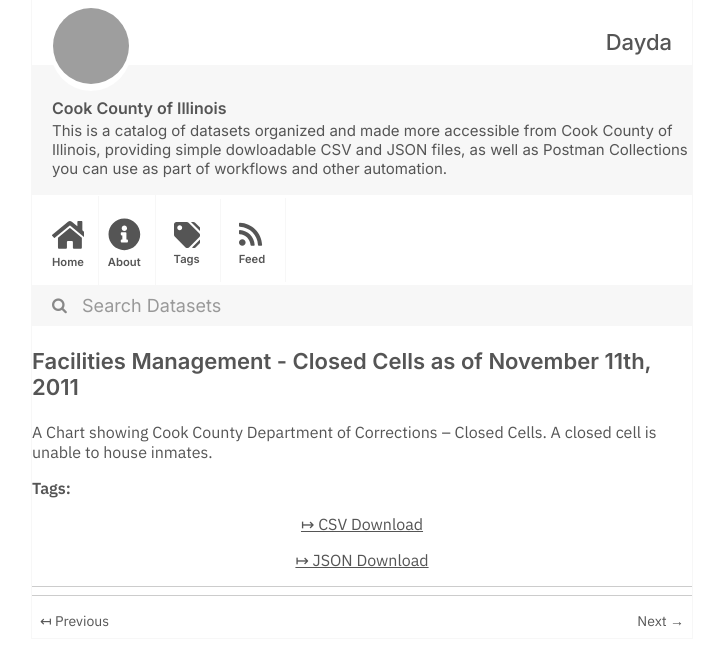
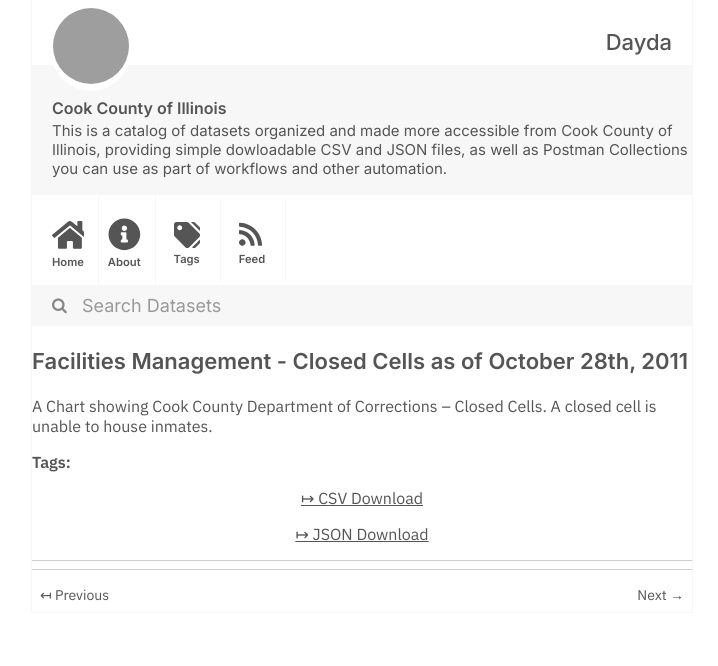
Before and after one commit to dayda-entities/cook-county-of-illinois, a Jekyll site: the page built from _posts/2020-11-10-facilities-management-closed-c.md, in a window 1280 px wide, cut to the strip 0-666 px from the top of the page. Shown: the whole strip, without its empty margins (278-996 px from the left). Built offline with Jekyll 4.4.1, drawn with Linux system fonts in a browser that asks for light colours; grey boxes are pictures that could not be loaded.

Commit message:
Publish Data

```diff
--- a/_posts/2020-11-10-facilities-management-closed-c.md
+++ b/_posts/2020-11-10-facilities-management-closed-c.md
@@ -1,16 +1,16 @@
 ---
-title: 'Facilities Management - Closed Cells as of November 11th, 2011'
-created: '2020-11-10T16:57:10.320905'
-modified: '2020-11-10T16:57:10.320915'
+title: 'Facilities Management - Closed Cells as of October 28th, 2011'
+created: '2020-11-10T16:57:43.367347'
+modified: '2020-11-10T16:57:43.367358'
 state: active
 type: dataset
 tags: []
 groups:
   - Local Government
 csv_url: >-
-  https://datacatalog.cookcountyil.gov/api/views/4c3y-r974/rows.csv?accessType=DOWNLOAD
+  https://datacatalog.cookcountyil.gov/api/views/pccm-mx88/rows.csv?accessType=DOWNLOAD
 json_url: >-
-  https://datacatalog.cookcountyil.gov/api/views/4c3y-r974/rows.json?accessType=DOWNLOAD
+  https://datacatalog.cookcountyil.gov/api/views/pccm-mx88/rows.json?accessType=DOWNLOAD
 layout: post
 
 ---
```
